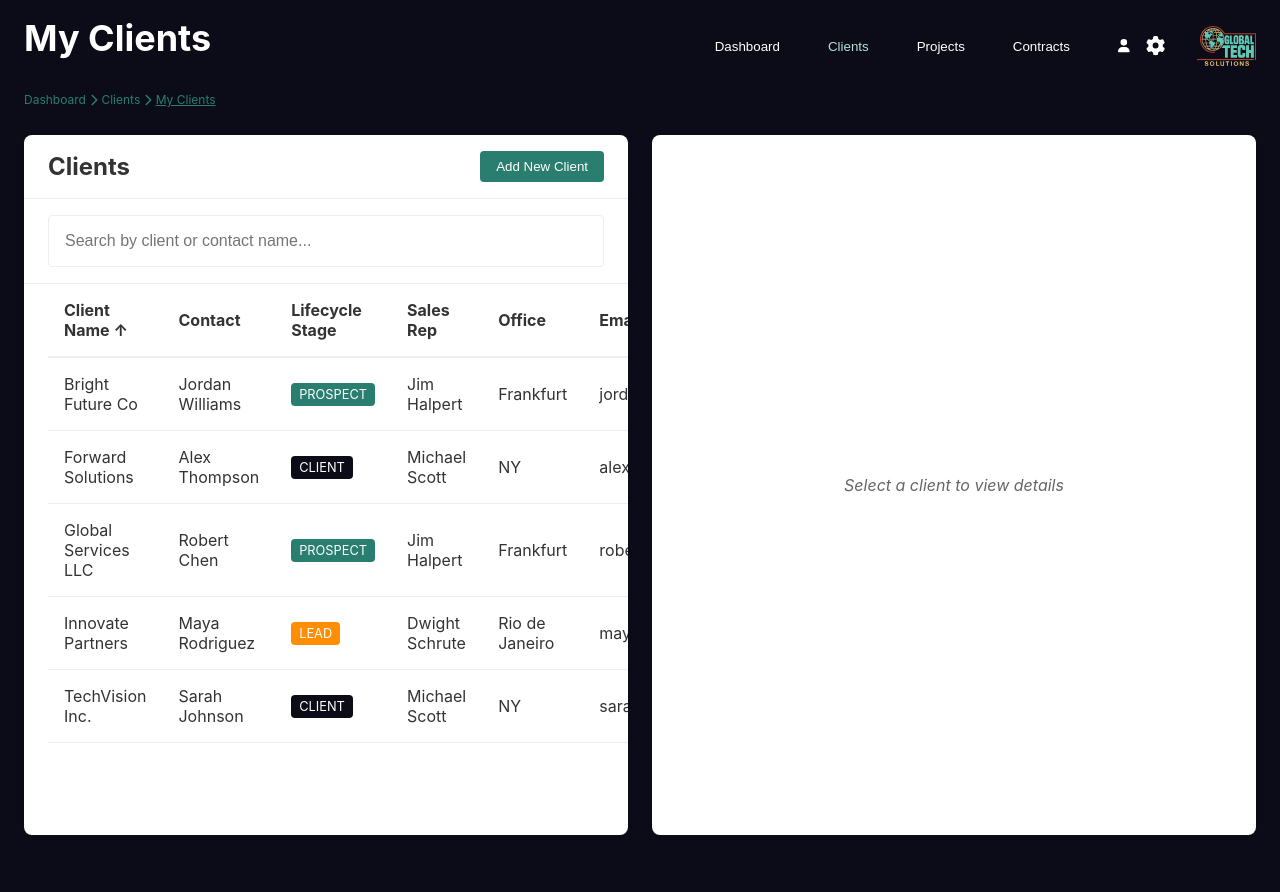
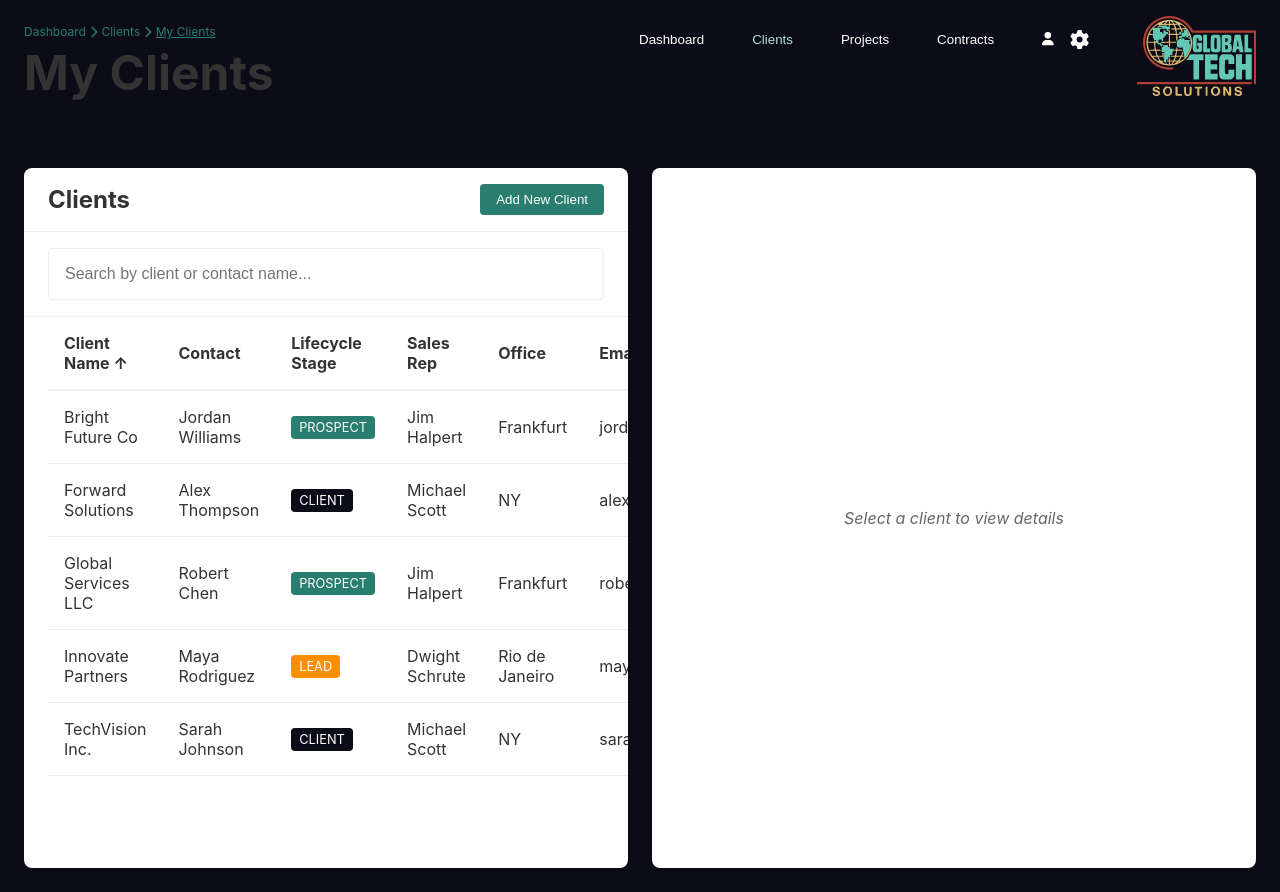
Before and after one commit to ClaudiaHarris/MyClients, a React (Create React App) app: page / in a window 1280 px wide. Before the commit the page ends 859 px from the top, so only its background shows below. Built offline with nearby package versions, Linux system fonts and the light colour scheme.

Commit message:
navbar, page title, logo, mainlayout updates

```diff
--- a/src/App.css
+++ b/src/App.css
@@ -84,19 +84,30 @@ h1, h2, h3, h4, h5, h6 {
 
 /* Navbar */
 .navbar {
-  background-color: var(--deep-blue);
+  background: transparent;
+  position: absolute;
+  top: 0;
+  left: 0;
+  right: calc(119px + var(--spacing-lg) * 2); /* Logo width + padding */
   color: var(--white);
   display: flex;
   justify-content: space-between;
   align-items: center;
   padding: var(--spacing-md) var(--spacing-lg);
   border: none;
-  width: 100%;
+  z-index: 1000;
 }
-
+.page-header {
+  display: flex;
+  align-items: center;
+  font-size: 1.5rem;
+  gap: var(--spacing-lg);
+}
 .screen-title {
+  margin-top: var(--spacing-xs);
   font-size: 1.5rem;
   margin-bottom: 0;
+  color: var(--white);
 }
 
 .nav-button-links {
@@ -152,12 +163,28 @@ h1, h2, h3, h4, h5, h6 {
   align-items: center;
   gap: var(--spacing-md);
 }
-.nav-logo {
-  height: 40px;
-  width: auto;
-  margin-left: var(--spacing-md);
+
+.page-header{
+  display: flex;
+  align-items: center;
+  justify-content: space-between;
+  font-size: 1.5rem;
+  width: 100%;
+  position: relative;
+  gap: var(--spacing-lg);
 }
 
+.header-logo {
+  position: fixed;
+  top: var(--spacing-md);
+  right: max(var(--spacing-lg), calc((100vw - 1400px) / 2));
+  z-index: 1001;
+}
+
+.logo {
+  height: 80px;
+  width: auto;
+}
 
 .breadcrumb {
   display: flex;
@@ -165,8 +192,9 @@ h1, h2, h3, h4, h5, h6 {
   gap: var(--spacing-xs);
   font-size: 0.75rem;
   color: var(--teal);
+
   margin-bottom: var(--spacing-xs);
-  margin-left: var(--spacing-lg);
+
 }
 
 .breadcrumb-item {
@@ -179,10 +207,11 @@ h1, h2, h3, h4, h5, h6 {
 
 /* Client Screen Layout */
 .client-screen-container {
+  margin-top: 50px; /* based on navbar height */
   display: grid;
   grid-template-columns: 1fr 1fr;
   gap: var(--spacing-lg);
-  height: calc(100vh - 100px); /* Adjust based on navbar height */
+  height: calc(100vh - 100px);
 }
 
 .client-list-container, .client-details-container {
--- a/src/components/layout/MainLayout.jsx
+++ b/src/components/layout/MainLayout.jsx
@@ -5,6 +5,9 @@ import Navbar from './Navbar';
 const MainLayout = ({ children }) => {
   return (
     <div className="main-layout">
+      <div className="header-logo">
+        <img src="/globaltech-logo.webp" alt="GlobalTech Logo" className="logo" />
+      </div>
       <Navbar />
       <main className="main-content">
         {children}
--- a/src/pages/ClientScreen.jsx
+++ b/src/pages/ClientScreen.jsx
@@ -133,13 +133,20 @@ const Breadcrumb = () => {
     </div>
   );
 };
+//page-hero component
+const PageHeader = () => {
+  return (
+    <div className="page-header">
+      <h1 className="page-title">My Clients</h1>
+    </div>
+  );
+};
+
 // Simple Navbar component
 const Navbar = () => {
   return (
     <nav className="navbar">
-      <div className="screen-title">
-        <h1>My Clients</h1>
-      </div>
+
       <ul className="nav-button-links">
         <li><button className="nav-button-link">Dashboard</button></li>
         <li><button className="nav-button-link active">Clients</button></li>
@@ -153,7 +160,7 @@ const Navbar = () => {
         <button className="settings">
           <FontAwesomeIcon icon={faCog} className="settings-icon"/>
         </button>
-        <img src="/globaltech-logo-light.svg" alt="GlobalTech Logo" className="nav-logo" />
+
       </div>
     </nav>
   );
@@ -557,7 +564,10 @@ const MainLayout = ({ children }) => {
   return (
     <div className="main-layout">
       <Navbar />
-      <Breadcrumb />
+      <div className="header-logo">
+        <img src="/globaltech-logo-light.svg" alt="GlobalTech Logo" className="logo" />
+      </div>
+
       <main className="main-content">
         {children}
       </main>
@@ -754,6 +764,9 @@ const ClientScreen = () => {
 
   return (
     <MainLayout>
+      <Breadcrumb />
+      <PageHeader />
+
       <div className="client-screen-container">
         {/* Left side: Client List */}
         <div className="client-list-container">
```
